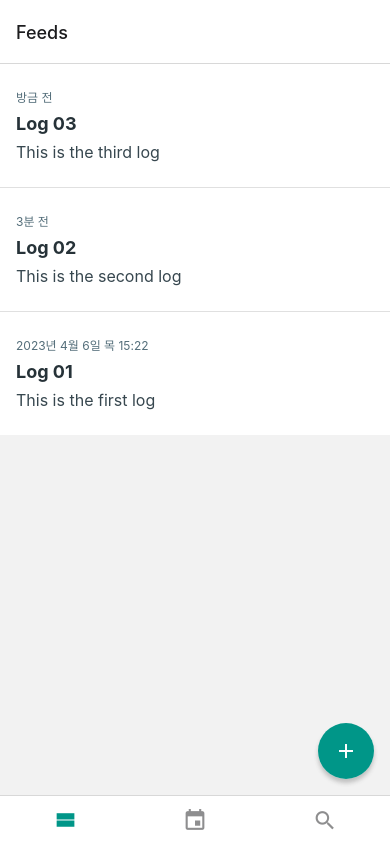
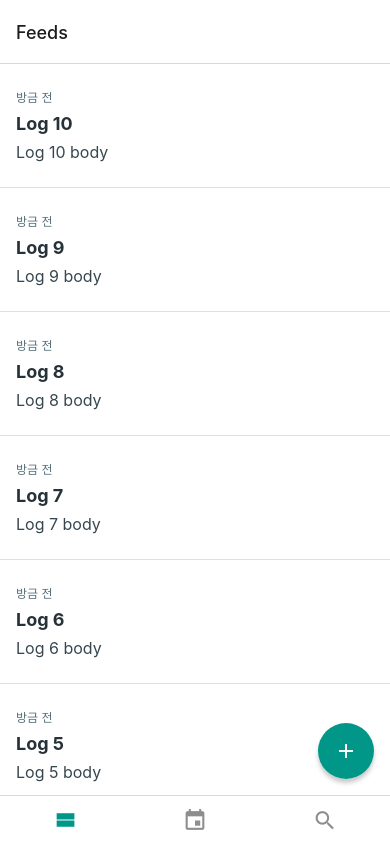
Before and after one commit to ndaemy/dealing-with-react-native, a React Native app in the folder 03-DayLog/: screen /MainTab in a window 390 px wide. Built offline with nearby package versions, Linux system fonts and the light colour scheme.

Commit message:
feat: Complete 6.5

```diff
--- a/03-DayLog/src/components/FeedList.tsx
+++ b/03-DayLog/src/components/FeedList.tsx
@@ -1,13 +1,39 @@
-import { FlatList, StyleSheet, View } from 'react-native';
+import {
+  FlatList,
+  NativeScrollEvent,
+  NativeSyntheticEvent,
+  StyleSheet,
+  View,
+} from 'react-native';
 
 import { Log } from '../contexts/LogContext';
 import { FeedListItem } from './FeedListItem';
 
 type FeedListProps = {
   logs: Log[];
+  onScrolledToBottom: (isBottom: boolean) => void;
 };
 
-export const FeedList = ({ logs }: FeedListProps) => {
+export const FeedList = ({ logs, onScrolledToBottom }: FeedListProps) => {
+  const onScroll = (e: NativeSyntheticEvent<NativeScrollEvent>) => {
+    if (!onScrolledToBottom) {
+      return;
+    }
+
+    const { contentSize, layoutMeasurement, contentOffset } = e.nativeEvent;
+    const distanceFromBottom =
+      contentSize.height - layoutMeasurement.height - contentOffset.y;
+
+    if (
+      contentSize.height > layoutMeasurement.height &&
+      distanceFromBottom < 72
+    ) {
+      onScrolledToBottom(true);
+    } else {
+      onScrolledToBottom(false);
+    }
+  };
+
   return (
     <FlatList
       data={logs}
@@ -15,6 +41,7 @@ export const FeedList = ({ logs }: FeedListProps) => {
       renderItem={({ item }) => <FeedListItem log={item} />}
       keyExtractor={item => item.id}
       ItemSeparatorComponent={() => <View style={styles.separator} />}
+      onScroll={onScroll}
     />
   );
 };
--- a/03-DayLog/src/components/FloatingWriteButton.tsx
+++ b/03-DayLog/src/components/FloatingWriteButton.tsx
@@ -1,18 +1,52 @@
 import { useNavigation } from '@react-navigation/native';
-import { Platform, Pressable, StyleSheet, View } from 'react-native';
+import { Animated, Platform, Pressable, StyleSheet, View } from 'react-native';
 import Icon from 'react-native-vector-icons/MaterialIcons';
 
 import { NavigationProp } from '../screens/types';
+import { useEffect, useRef } from 'react';
 
-export const FloatingWriteButton = () => {
+type FloatingWriteButtonProps = {
+  hidden?: boolean;
+};
+
+export const FloatingWriteButton = ({ hidden }: FloatingWriteButtonProps) => {
   const navigation = useNavigation<NavigationProp>();
 
   const onPress = () => {
     navigation.navigate('Write');
   };
 
+  const animation = useRef(new Animated.Value(0)).current;
+
+  useEffect(() => {
+    Animated.spring(animation, {
+      toValue: hidden ? 1 : 0,
+      useNativeDriver: true,
+      tension: 45,
+      friction: 5,
+    }).start();
+  }, [animation, hidden]);
+
   return (
-    <View style={styles.wrapper}>
+    <Animated.View
+      style={[
+        styles.wrapper,
+        {
+          transform: [
+            {
+              translateY: animation.interpolate({
+                inputRange: [0, 1],
+                outputRange: [0, 88],
+              }),
+            },
+          ],
+          opacity: animation.interpolate({
+            inputRange: [0, 1],
+            outputRange: [1, 0],
+          }),
+        },
+      ]}
+    >
       <Pressable
         style={({ pressed }) => [
           styles.button,
@@ -23,7 +57,7 @@ export const FloatingWriteButton = () => {
       >
         <Icon name='add' size={24} style={styles.icon} />
       </Pressable>
-    </View>
+    </Animated.View>
   );
 };
 
--- a/03-DayLog/src/contexts/LogContext.tsx
+++ b/03-DayLog/src/contexts/LogContext.tsx
@@ -1,26 +1,12 @@
 import { createContext, PropsWithChildren, useState } from 'react';
 import { v4 as uuidv4 } from 'uuid';
 
-const INITIAL_DATA = [
-  {
-    id: uuidv4(),
-    title: 'Log 03',
-    body: 'This is the third log',
-    date: new Date().toISOString(),
-  },
-  {
-    id: uuidv4(),
-    title: 'Log 02',
-    body: 'This is the second log',
-    date: new Date(Date.now() - 1000 * 60 * 3).toISOString(),
-  },
-  {
-    id: uuidv4(),
-    title: 'Log 01',
-    body: 'This is the first log',
-    date: new Date(Date.now() - 1000 * 60 * 60 * 24 * 3).toISOString(),
-  },
-];
+const INITIAL_DATA = Array.from({ length: 10 }, (_, i) => ({
+  id: uuidv4(),
+  title: `Log ${i + 1}`,
+  body: `Log ${i + 1} body`,
+  date: new Date().toISOString(),
+})).reverse();
 
 export type Log = {
   id: string;
--- a/03-DayLog/src/screens/CalendarScreen.tsx
+++ b/03-DayLog/src/screens/CalendarScreen.tsx
@@ -1,9 +1,44 @@
-import { StyleSheet, View } from 'react-native';
+import { useEffect, useRef, useState } from 'react';
+import { Animated, Button, StyleSheet, View } from 'react-native';
+
+const FadeInAndOut = () => {
+  const animation = useRef(new Animated.Value(1)).current;
+  const [hidden, setHidden] = useState(false);
+
+  useEffect(() => {
+    Animated.timing(animation, {
+      toValue: hidden ? 0 : 1,
+      duration: 1000,
+      useNativeDriver: true,
+    }).start();
+  }, [hidden, animation]);
+
+  return (
+    <View>
+      <Animated.View style={[styles.rectangle, { opacity: animation }]} />
+      <Button
+        title='Toggle'
+        onPress={() => {
+          setHidden(!hidden);
+        }}
+      />
+    </View>
+  );
+};
 
 export const CalendarScreen = () => {
-  return <View style={styles.block} />;
+  return (
+    <View style={styles.block}>
+      <FadeInAndOut />
+    </View>
+  );
 };
 
 const styles = StyleSheet.create({
   block: {},
+  rectangle: {
+    width: 100,
+    height: 100,
+    backgroundColor: 'black',
+  },
 });
--- a/03-DayLog/src/screens/FeedsScreen.tsx
+++ b/03-DayLog/src/screens/FeedsScreen.tsx
@@ -1,4 +1,4 @@
-import { useContext } from 'react';
+import { useContext, useState } from 'react';
 import { StyleSheet, View } from 'react-native';
 
 import { FeedList } from '../components/FeedList';
@@ -7,11 +7,18 @@ import { LogContext } from '../contexts/LogContext';
 
 export const FeedsScreen = () => {
   const { logs } = useContext(LogContext);
+  const [hidden, setHidden] = useState(false);
+
+  const onScrolledToBottom = (isBottom: boolean) => {
+    if (hidden !== isBottom) {
+      setHidden(isBottom);
+    }
+  };
 
   return (
     <View style={styles.block}>
-      <FeedList logs={logs} />
-      <FloatingWriteButton />
+      <FeedList logs={logs} onScrolledToBottom={onScrolledToBottom} />
+      <FloatingWriteButton hidden={hidden} />
     </View>
   );
 };
```
